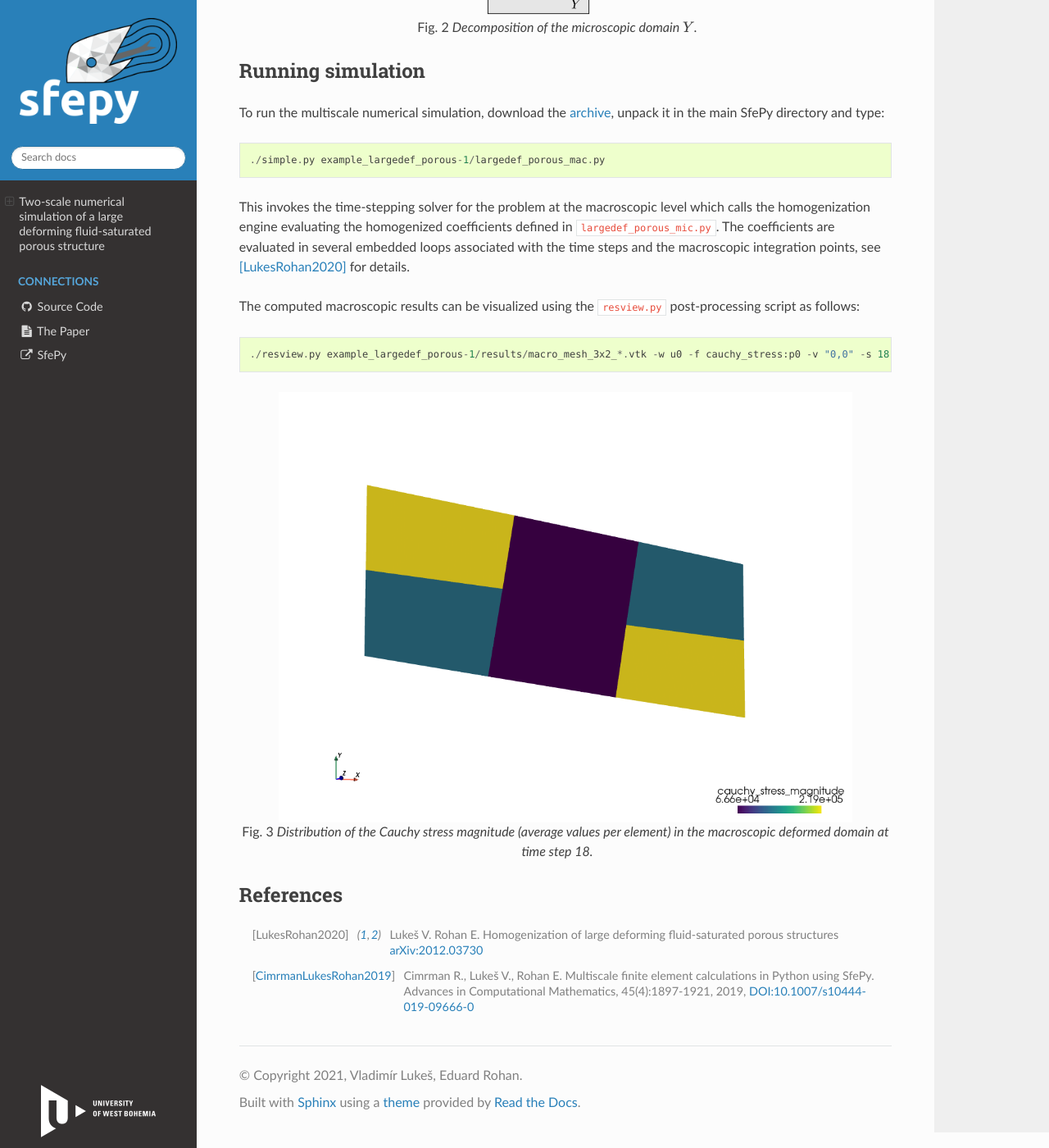
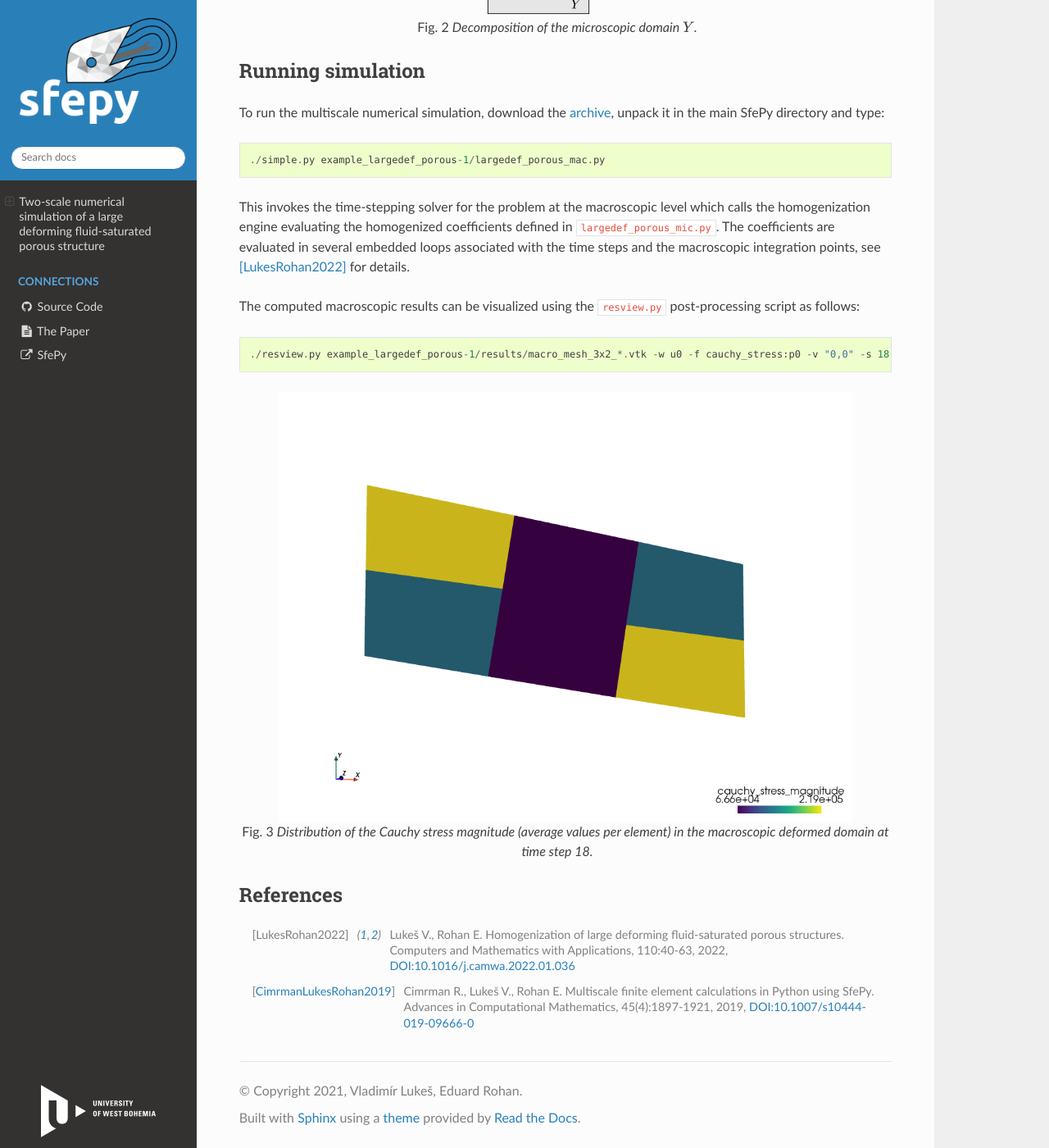
Before and after one commit to sfepy/example_largedef_porous, a Sphinx documentation site: the page built from doc/index.rst, in a window 1280 px wide and 1400 px high, scrolled down 1169 px. Shown: the whole window at 82% size. Built offline with Sphinx 7.4.7 and the Read the Docs theme 2.0.0, drawn with Linux system fonts in a browser that asks for light colours; formulas are drawn with MathJax 3; some of the changed text lies outside the part shown.

Commit message:
update references

```diff
--- a/doc/conf.py
+++ b/doc/conf.py
@@ -106,7 +106,7 @@ html_context = {
     'menu_links_name': 'Connections',
     'menu_links': [
         ('<i class="fa fa-github fa-fw"></i> Source Code', 'https://github.com/sfepy/example_largedef_porous'),
-        ('<i class="fa fa-file-text fa-fw"></i> The Paper', 'https://arxiv.org/abs/2012.03730'),
+        ('<i class="fa fa-file-text fa-fw"></i> The Paper', 'https://doi.org/10.1016/j.camwa.2022.01.036'),
         ('<i class="fa fa-external-link fa-fw"></i> SfePy', 'https://sfepy.org'),
     ],
 }
--- a/doc/index.rst
+++ b/doc/index.rst
@@ -16,7 +16,7 @@ applied to a linearized model discretized in time, being associated with an
 incremental formulation. The homogenization procedure of the linearized
 equations provides effective (homogenized) material properties which are
 computed to constitute the incremental macroscopic problem. The multiscale
-model is derived and discussed in [LukesRohan2020]_.
+model is derived and discussed in [LukesRohan2022]_.
 
 
 Implementation
@@ -76,7 +76,7 @@ This invokes the time-stepping solver for the problem at the macroscopic level
 which calls the homogenization engine evaluating the homogenized coefficients
 defined in :code:`largedef_porous_mic.py`. The coefficients are evaluated in
 several embedded loops associated with the time steps and the macroscopic
-integration points, see [LukesRohan2020]_ for details.
+integration points, see [LukesRohan2022]_ for details.
 
 The computed macroscopic results can be visualized using the :code:`resview.py`
 post-processing script as follows:
@@ -97,9 +97,10 @@ post-processing script as follows:
 References
 ----------
 
-.. [LukesRohan2020] Lukeš V. Rohan E.
-   Homogenization of large deforming fluid-saturated porous structures
-   `arXiv:2012.03730 <https://arxiv.org/abs/2012.03730>`_
+.. [LukesRohan2022] Lukeš V., Rohan E.
+   Homogenization of large deforming fluid-saturated porous structures.
+   Computers and Mathematics with Applications, 110:40-63, 2022,
+   `DOI:10.1016/j.camwa.2022.01.036 <https://doi.org/10.1016/j.camwa.2022.01.036>`_
 
 .. [CimrmanLukesRohan2019] Cimrman R., Lukeš V., Rohan E.
    Multiscale finite element calculations in Python using SfePy.
```
Also changed, not shown: README.md (+1 -1 lines).
